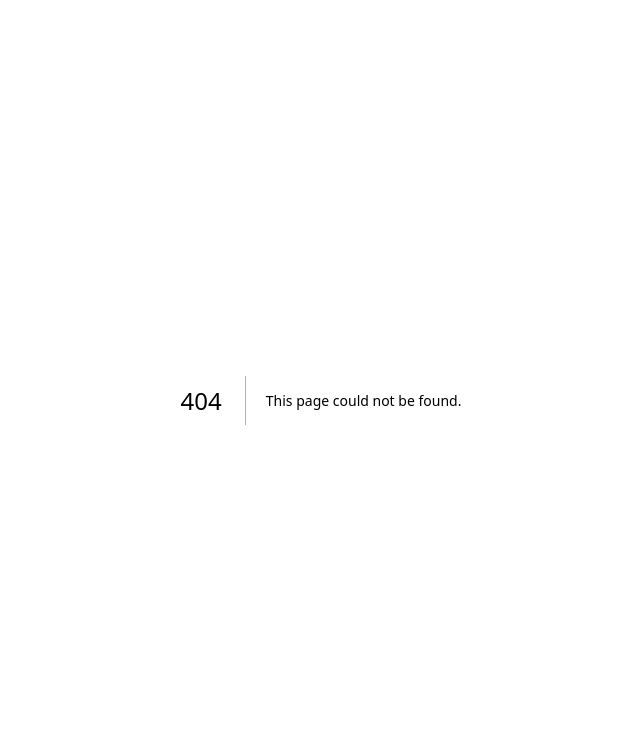
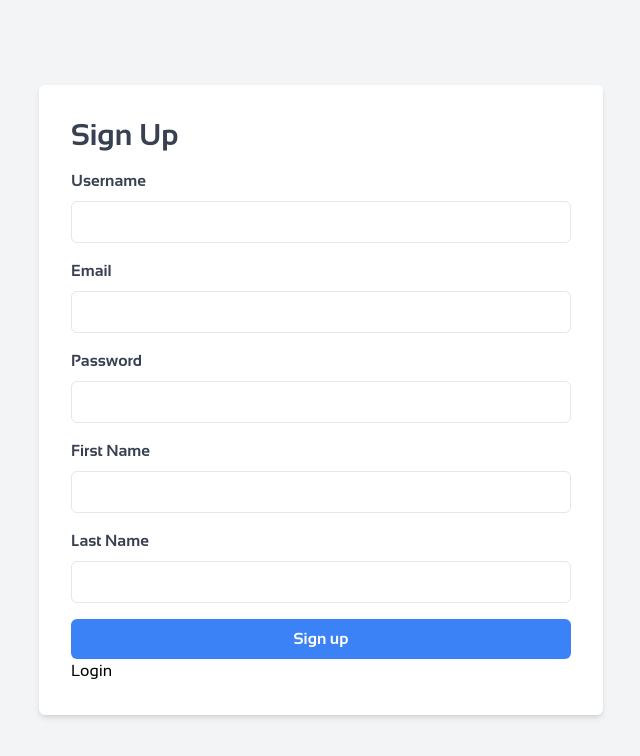
Before and after one commit to nicohermida01/study-app-front, a Next.js app: page /register in a window 1280 px wide. Before the commit this address had no page. Shown: the top 756 px of the page, without its empty margins (319-959 px from the left). Built offline with nearby package versions, Linux system fonts and the light colour scheme.

Commit message:
add auth user flow

```diff
--- /dev/null
+++ b/src/app/(auth)/login/page.tsx
@@ -0,0 +1,88 @@
+'use client'
+
+import Link from 'next/link'
+import { ChangeEventHandler, FormEventHandler, useState } from 'react'
+
+const inputs = [
+	{
+		id: 'username',
+		title: 'Username',
+		type: 'text',
+		required: true,
+	},
+	{
+		id: 'password',
+		title: 'Password',
+		type: 'password',
+		required: true,
+	},
+]
+
+interface ILoginForm {
+	username: string
+	password: string
+}
+
+export default function LoginPage() {
+	const [formValues, setValues] = useState<ILoginForm | {}>({
+		username: '',
+		email: '',
+		password: '',
+	})
+
+	const handleChange: ChangeEventHandler<HTMLInputElement> = e => {
+		setValues({ ...formValues, [e.target.name]: e.target.value })
+	}
+
+	const handleSubmit: FormEventHandler<HTMLFormElement> = e => {
+		e.preventDefault()
+
+		console.log(formValues)
+
+		setValues({
+			username: '',
+			email: '',
+			password: '',
+		})
+	}
+
+	return (
+		<>
+			<div className='flex h-screen bg-gray-100'>
+				<div className='m-auto p-10 bg-white shadow-md rounded-md'>
+					<h1 className='text-3xl font-bold mb-4 text-gray-700'>Login</h1>
+					<form onSubmit={handleSubmit}>
+						{inputs.map((input, index) => {
+							return (
+								<div className='mb-4' key={index}>
+									<label
+										htmlFor={input.id}
+										className='block text-gray-700 font-bold mb-2'
+									>
+										{input.title}
+									</label>
+									<input
+										onChange={handleChange}
+										type={input.type}
+										name={input.id}
+										value={formValues[input.id as keyof typeof formValues]}
+										id={input.id}
+										className='w-[400px] border rounded-md px-3 py-2 focus:outline-none focus:border-blue-500 text-gray-700'
+										required={input.required}
+									/>
+								</div>
+							)
+						})}
+						<button
+							type='submit'
+							className='w-full bg-blue-500 text-white font-bold py-2 px-4 rounded-md hover:bg-blue-600 focus:outline-none focus:bg-blue-600'
+						>
+							Log in
+						</button>
+					</form>
+					<Link href='/register'>Rgister</Link>
+				</div>
+			</div>
+		</>
+	)
+}
--- /dev/null
+++ b/src/app/(auth)/register/page.tsx
@@ -0,0 +1,120 @@
+'use client'
+
+import Link from 'next/link'
+import { ChangeEventHandler, FormEventHandler, useState } from 'react'
+import { userService } from 'services/user.service'
+
+const inputs = [
+	{
+		id: 'username',
+		title: 'Username',
+		type: 'text',
+		required: true,
+	},
+	{
+		id: 'email',
+		title: 'Email',
+		type: 'email',
+		required: true,
+	},
+	{
+		id: 'password',
+		title: 'Password',
+		type: 'password',
+		required: true,
+	},
+	{
+		id: 'firstName',
+		title: 'First Name',
+		type: 'text',
+		required: false,
+	},
+	{
+		id: 'lastName',
+		title: 'Last Name',
+		type: 'text',
+		required: false,
+	},
+]
+
+interface IRegisterForm {
+	username: string
+	password: string
+	email: string
+	firstName: string
+	lastName: string
+}
+
+export default function RegisterPage() {
+	const [formValues, setValues] = useState<IRegisterForm | {}>({
+		username: '',
+		email: '',
+		password: '',
+		firstName: '',
+		lastName: '',
+	})
+
+	const handleChange: ChangeEventHandler<HTMLInputElement> = e => {
+		setValues({ ...formValues, [e.target.name]: e.target.value })
+	}
+
+	const handleSubmit: FormEventHandler<HTMLFormElement> = e => {
+		e.preventDefault()
+
+		userService
+			.create(formValues)
+			.then(res => {
+				alert('USER CREATED SUCCESSFULLY')
+				console.log(res)
+			})
+			.catch(err => console.error(err))
+
+		setValues({
+			username: '',
+			email: '',
+			password: '',
+			firstName: '',
+			lastName: '',
+		})
+	}
+
+	return (
+		<>
+			<div className='flex h-screen bg-gray-100'>
+				<div className='m-auto p-8 bg-white shadow-md rounded-md'>
+					<h1 className='text-3xl font-bold mb-4 text-gray-700'>Sign Up</h1>
+					<form onSubmit={handleSubmit}>
+						{inputs.map((input, index) => {
+							return (
+								<div className='mb-4' key={index}>
+									<label
+										htmlFor={input.id}
+										className='block text-gray-700 font-bold mb-2'
+									>
+										{input.title}
+									</label>
+									<input
+										onChange={handleChange}
+										value={formValues[input.id as keyof typeof formValues]}
+										type={input.type}
+										id={input.id}
+										className='w-[500px] border rounded-md px-3 py-2 focus:outline-none focus:border-blue-500 text-gray-700'
+										required={input.required}
+										name={input.id}
+									/>
+								</div>
+							)
+						})}
+						<button
+							type='submit'
+							className='w-full bg-blue-500 text-white font-bold py-2 px-4 rounded-md hover:bg-blue-600 focus:outline-none focus:bg-blue-600'
+						>
+							Sign up
+						</button>
+					</form>
+					<Link href='/login'>Login</Link>
+				</div>
+			</div>
+		</>
+	)
+}
--- /dev/null
+++ b/src/services/course.service.ts
@@ -0,0 +1 @@
+export const courseService = {}
--- /dev/null
+++ b/src/services/user.service.ts
@@ -0,0 +1,23 @@
+interface ICreateUserDTO {
+	username: string
+	email: string
+	password: string
+	firstName?: string
+	lastName?: string
+}
+
+const create = async (input: ICreateUserDTO) => {
+	const response = await fetch('http://localhost:8000/users/create', {
+		method: 'POST',
+		headers: {
+			'Content-Type': 'application/json',
+		},
+		body: JSON.stringify(input),
+	})
+
+	return await response.json()
+}
+
+export const userService = {
+	create,
+}
```
